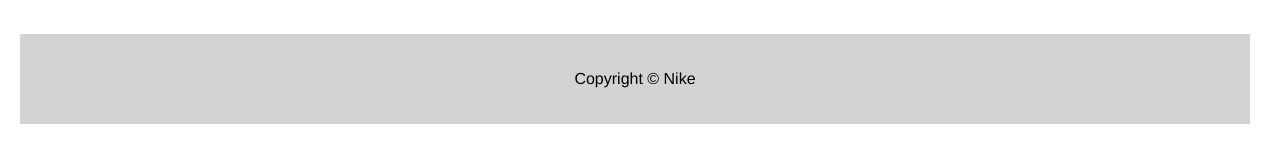
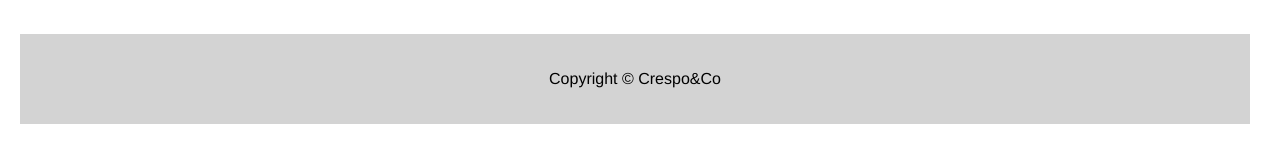
Before and after one commit to crespo742/projet-web, a Next.js app in the folder frontend-b3-main/: page / in a window 1280 px wide. Shown: the part 1664-1815 px from the top of the page. Built offline with nearby package versions, Linux system fonts and the light colour scheme; a web font is replaced by a local one.

Commit message:
Crespo&Co

```diff
--- a/frontend-b3-main/src/components/Footer.js
+++ b/frontend-b3-main/src/components/Footer.js
@@ -3,7 +3,7 @@ import React from 'react';
 const Footer = () => {
     return (
         <footer className="footer__main">
-            <p className="text__center">Copyright © Nike</p>
+            <p className="text__center">Copyright © Crespo&Co</p>
         </footer>
     );
 }
```
